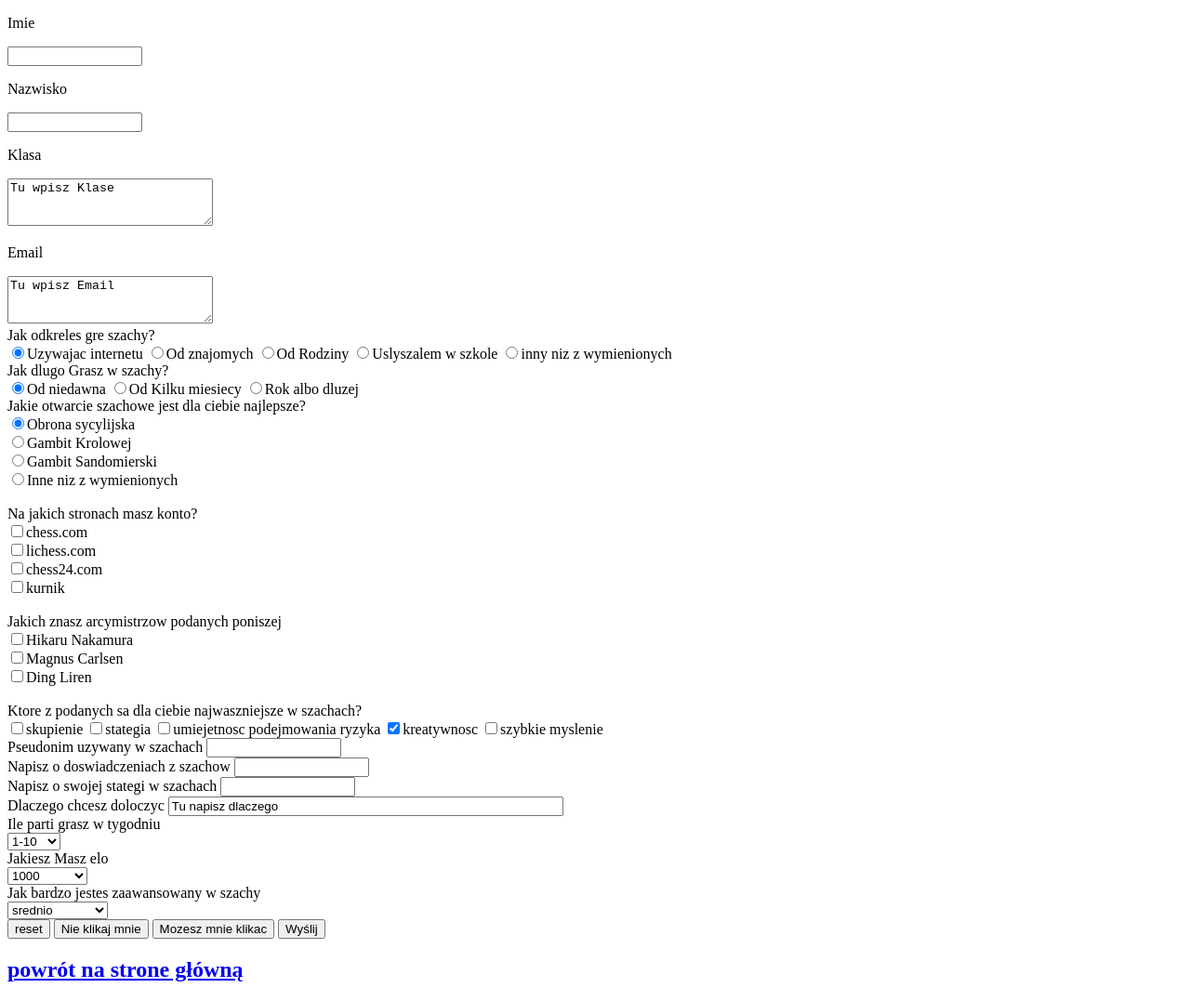
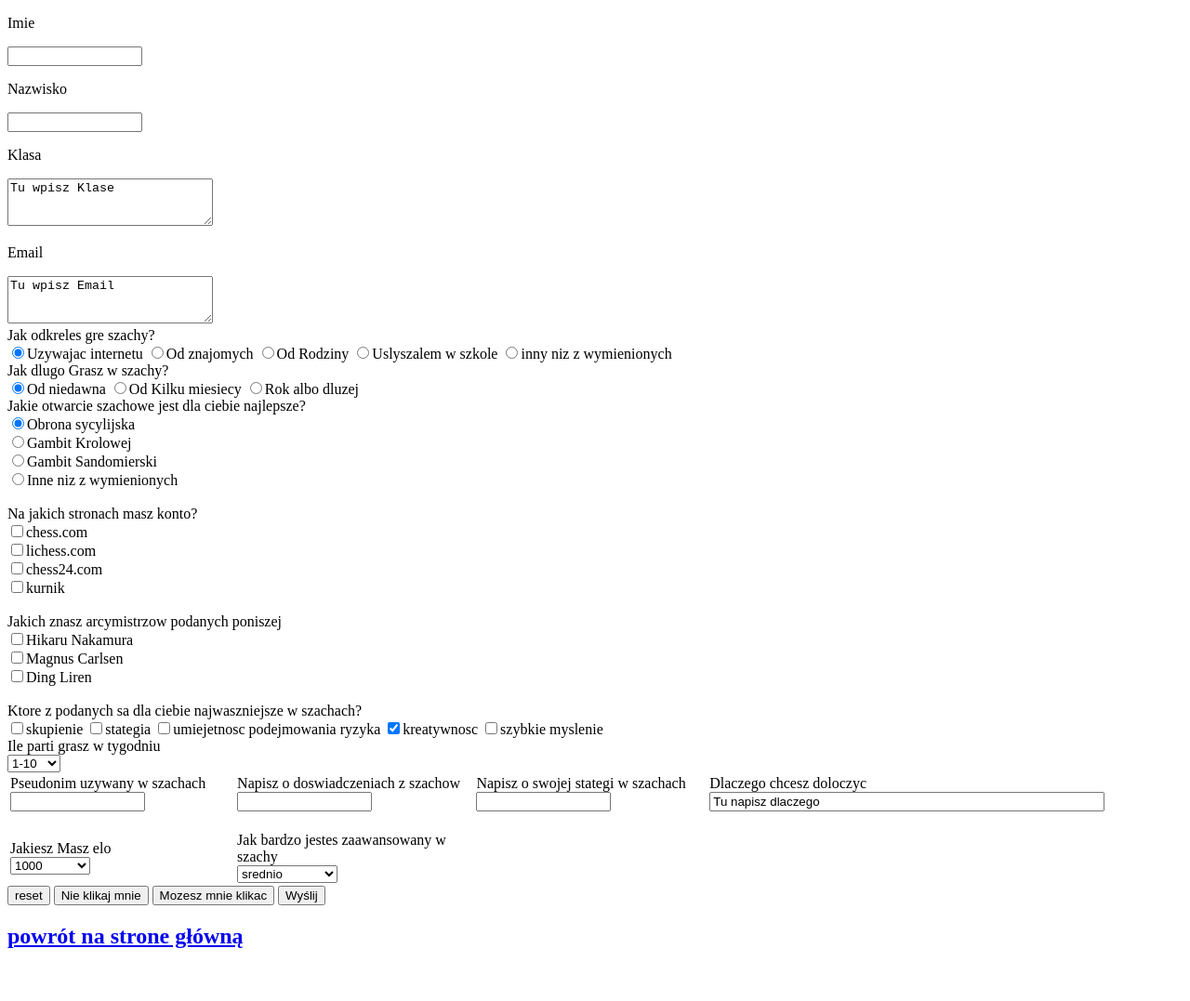
Before and after one commit to NapewnoScibi/PierwszaStrona, a plain HTML site: page formularz_Scibiorski.html in a window 1280 px wide. Shown: the whole page at 93% size. After the commit the page ends 1041 px from the top, so only its background shows below. Drawn offline with Linux system fonts and the light colour scheme.

Commit message:
Update formularz_Scibiorski.html

```diff
--- a/formularz_Scibiorski.html
+++ b/formularz_Scibiorski.html
@@ -7,8 +7,9 @@
 </head>
 <body>
 <form  enctype="text/plain" action="eagle2005gd@gmail.com?subject=Mateusz Scibiorski"
-method="Post>
-<input type="text" name="Nazwa" size="15" maxlength="10">
+method="Post">
+<table border=0>
+
 <p> Imie </p>
 <input type="text" name="Nazwa" size="15" maxlength="10">
 <p>Nazwisko </p>
@@ -54,24 +55,37 @@ Ktore z podanych sa dla ciebie najwaszniejsze w szachach? <br>
 <input type="checkbox" name="najwaszniejsze" value="kreatywnosc" checked>kreatywnosc
 <input type="checkbox" name="najwaszniejsze" value="szybkie">szybkie myslenie
 <br>
-Pseudonim uzywany w szachach
+<tr>
+<td>Pseudonim uzywany w szachach
 <input type="text" name="pseudonim" size="15"> </input>
 <br>
+</td>
+<td>
 Napisz o doswiadczeniach z szachow
 <input type="text name="doswiadczenia" size="15"> </input>
 <br>
+</td>
+<td>
 Napisz o swojej stategi w szachach
 <input type="text" name="stategia" size="15"> </input>
 <br>
+</td>
+<td>
 Dlaczego chcesz doloczyc
 <input type="text" name="dlaczego" size="50" rows="4"value="Tu napisz dlaczego"> </input>
 <br>
+</td>
+<td>
+</tr>
+<tr>
 Ile parti grasz w tygodniu <br>
 <select name="partie">
 <option> 1-10</option>
 <option> 25-50</option>
 <option> 50+ </option>
 <select>
+</td>
+<td>
 <br>
 Jakiesz Masz elo <br>
 <select name="elo" value="5" >
@@ -81,6 +95,8 @@ Jakiesz Masz elo <br>
 <option value="4"> 1500-2000
 <option value="5"> 2000+
 <select>
+</td>
+<td>
 <br>
 Jak bardzo jestes zaawansowany w szachy <br>
 <select name="zaawansowany" value="5" >
@@ -89,7 +105,10 @@ Jak bardzo jestes zaawansowany w szachy <br>
 <option value=3> bardzo dobrze
 <option value="4"> genialnie
 <select>
+</td>
+</tr>
 <br>
+</table>
 <button action="reset" name="reset">reset </button>
 <button OnClick="alert('Czemu mnie kliknoles?????????')">Nie klikaj mnie</button>
 <button OnClick="alert('Czesc')">Mozesz mnie klikac</button>
```
